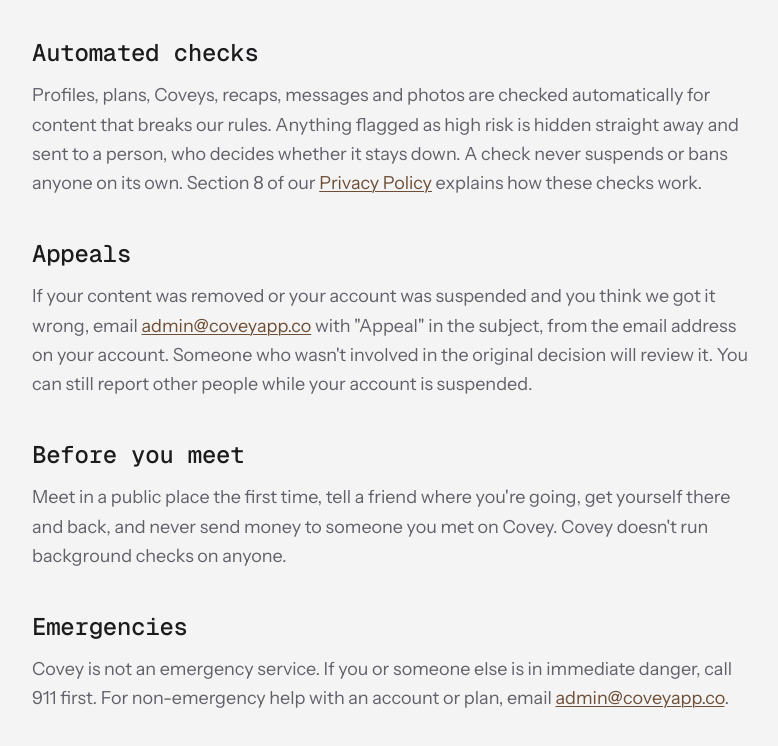
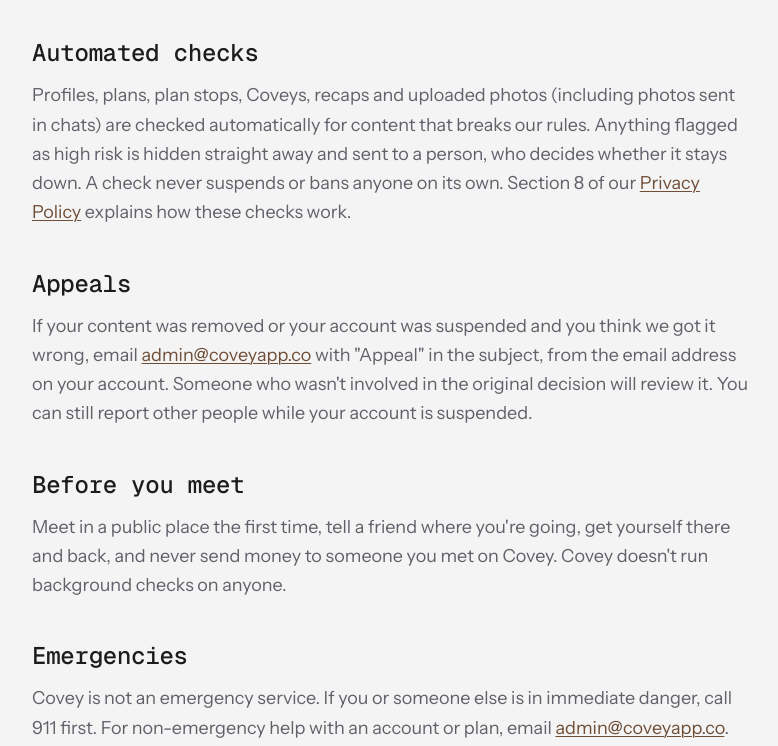
Before and after one commit to covey-app/covey-landing, an Astro site: page /safety in a window 1280 px wide. Shown: the part 1638-2384 px from the top of the page, without its empty margins (248-1026 px from the left). Built offline with nearby package versions, Linux system fonts and the light colour scheme; Astro itself is replaced by a stand-in of ours; a web font is replaced by a local one.

Commit message:
Safety page: don't claim chat messages are scanned; footer entity
The automated checks cover profiles, plans, plan stops, Coveys, recaps
and uploaded photos (including chat photos), not message text. The
footer now names the legal entity, Covey Platforms Inc.

Co-Authored-By: Claude Opus 5.5 <noreply@anthropic.com>

```diff
--- a/src/components/Footer.astro
+++ b/src/components/Footer.astro
@@ -71,7 +71,7 @@ const cols: { title: string; links: { href: string; label: string; external?: bo
       <a href={SITE.social.instagram} target="_blank" rel="noreferrer" class="footer-inline">Instagram<span class="sr-only"> (opens in a new tab)</span></a>
       <a href={`mailto:${SITE.emails.support}`} class="footer-inline">{SITE.emails.support}</a>
     </p>
-    <p class="footer-meta">© {new Date().getFullYear()} {SITE.name} Co.</p>
+    <p class="footer-meta">© {new Date().getFullYear()} {SITE.legalName}</p>
   </div>
 </footer>
 
--- a/src/pages/safety.astro
+++ b/src/pages/safety.astro
@@ -107,8 +107,9 @@ const lastUpdated = "October 15, 2026";
       <section>
         <h2 class="title-mono text-2xl text-ink mb-3">Automated checks</h2>
         <p>
-          Profiles, plans, Coveys, recaps, messages and photos are checked
-          automatically for content that breaks our rules. Anything flagged as
+          Profiles, plans, plan stops, Coveys, recaps and uploaded photos
+          (including photos sent in chats) are checked automatically for
+          content that breaks our rules. Anything flagged as
           high risk is hidden straight away and sent to a person, who decides
           whether it stays down. A check never suspends or bans anyone on its
           own. Section 8 of our
```
